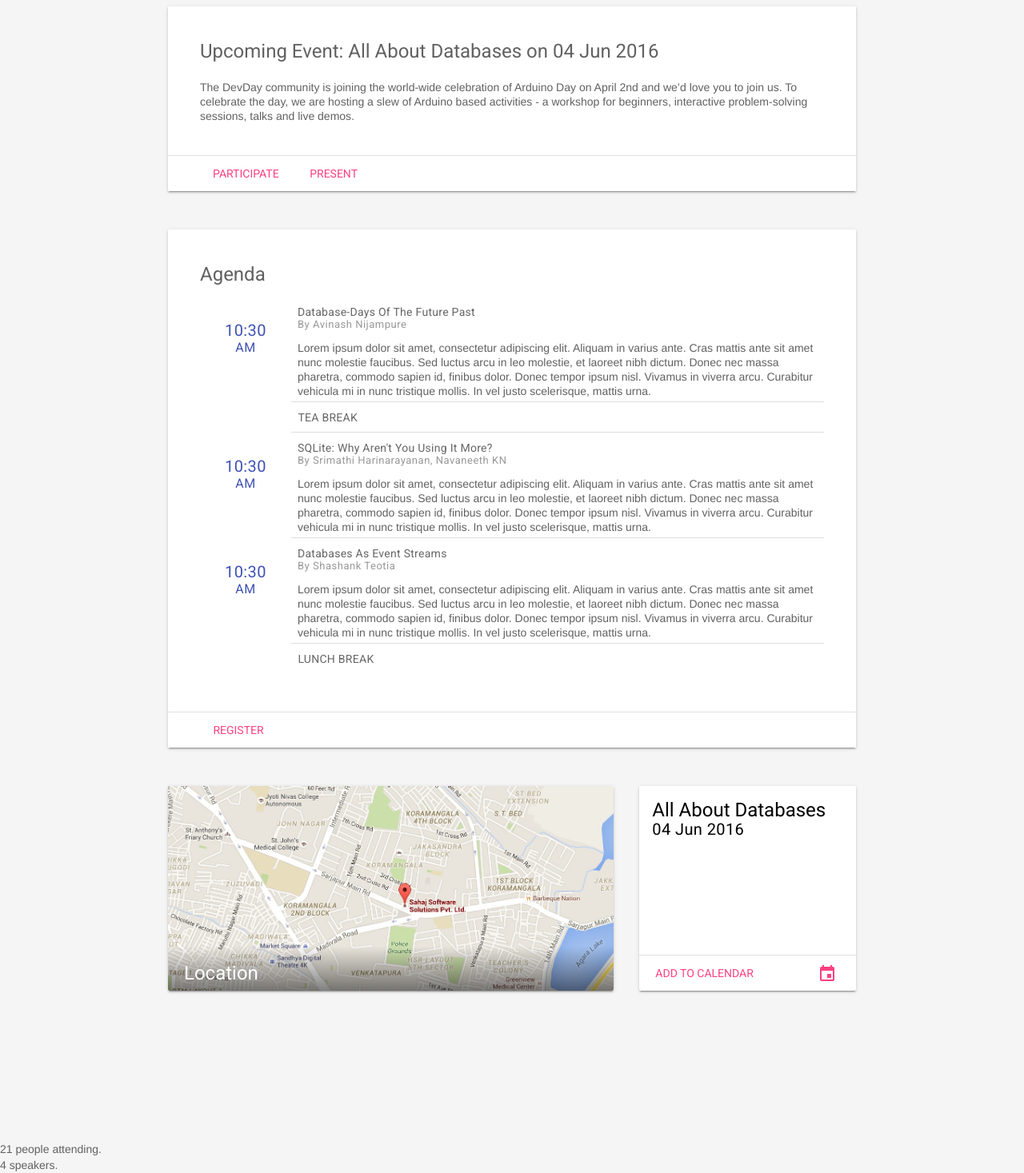
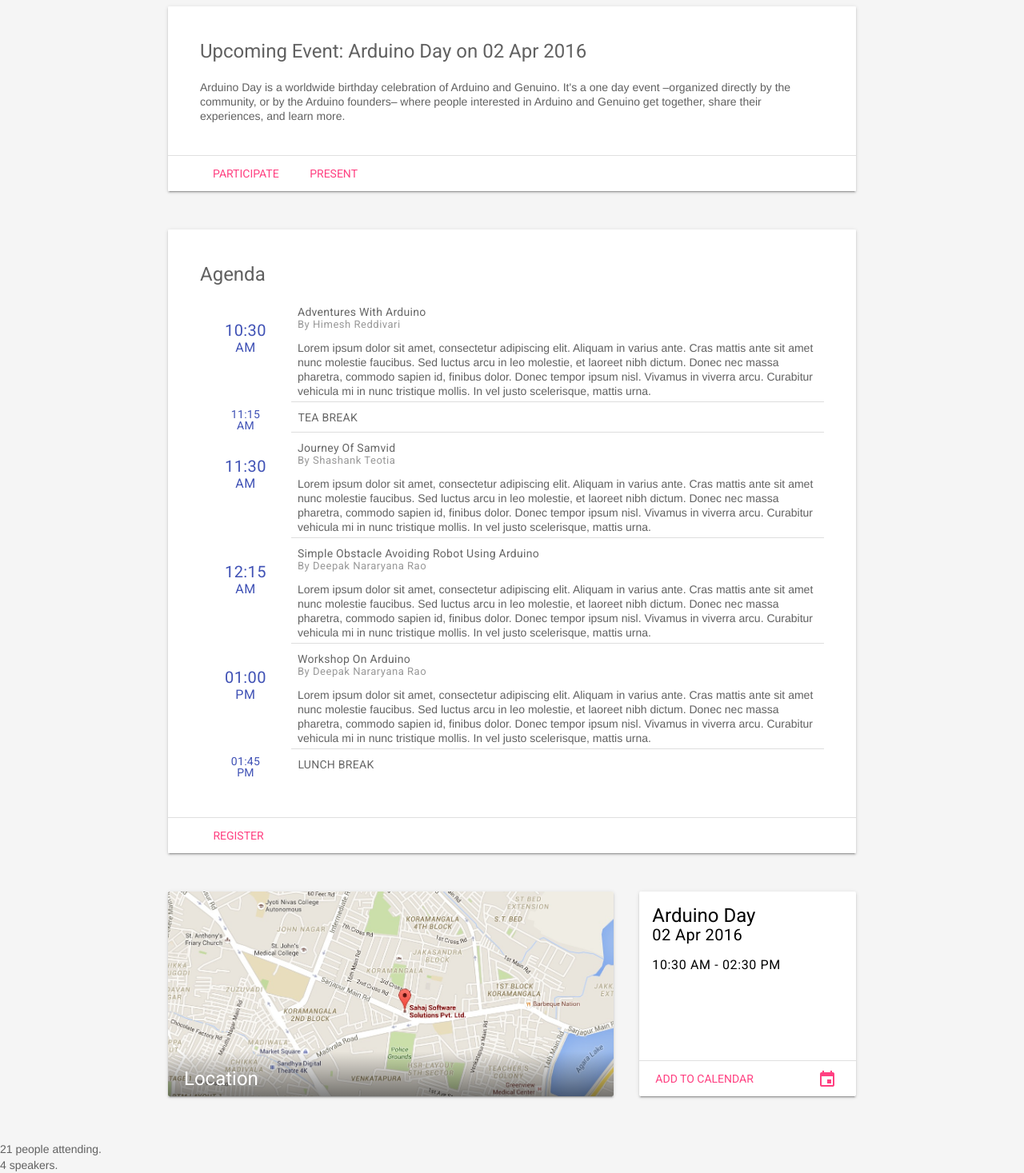
Before and after one commit to parameswaranxyz/devday, a Jekyll site: the page built from _events/arduino-day.markdown, in a window 1280 px wide. Shown: the whole page at 80% size. Built offline with Jekyll 4.4.1, drawn with Linux system fonts in a browser that asks for light colours; nearby versions of some CDN libraries.

Commit message:
Added Arduino Day Event
Need talk abstracts

```diff
--- a/_events/all-about-databases.markdown
+++ b/_events/all-about-databases.markdown
@@ -7,7 +7,7 @@
 name: "All about databases"
 abstract: "A Date with Databases. This meet up would be all about Databases - the internals and the overall. The idea is to tear down databases, across relational/non relational, and understand them deep down."
 time: "2016-06-04T10:30:00+05:30"
-event_time: "10:30 AM - 1:00 PM"
+event_time: "10:30 AM - 01:30 PM"
 registration_closes: "2016-06-04T10:30:00+05:30"
 venue: |
   #365, 3rd Floor, Sulochana Building,
--- a/_events/arduino-day.markdown
+++ b/_events/arduino-day.markdown
@@ -1,54 +1,42 @@
 ---
-title:  "Data science: How it helps"
+title:  "Arduino Day"
 date:   2016-04-02 10:30:00 +0530
 categories: events
 tags: arduino
 author: "devday_ team"
-name: "All about databases"
+name: "Arduino day"
+event_time: "10:30 AM - 02:30 PM"
 abstract: >
-  The DevDay community is joining the world-wide celebration of
-  Arduino Day on April 2nd and we’d love you to join us.  To
-  celebrate the day, we are hosting a slew of Arduino based
-  activities - a workshop for beginners, interactive
-  problem-solving sessions, talks and live demos.
-time: "2016-06-04T10:30:00+05:30"
-registration_closes: "2016-06-04T10:30:00+05:30"
+  Arduino Day is a worldwide birthday celebration of Arduino and Genuino.
+  It's a one day event –organized directly by the community, or by the
+  Arduino founders– where people interested in Arduino and Genuino get
+  together, share their experiences, and learn more.
+time: "2016-04-02T10:30:00+05:30"
+registration_closes: "2016-04-02T10:30:00+05:30"
 venue: "Bangalore"
 agenda:
 -
     type: "talk"
-    title: "Database-Days of the future past"
+    title: "Adventures with Arduino"
     local_time: "10:30"
     local_time_post: "AM"
     abstract: "Lorem ipsum dolor sit amet, consectetur adipiscing elit. Aliquam in varius ante. Cras mattis ante sit amet nunc molestie faucibus. Sed luctus arcu in leo molestie, et laoreet nibh dictum. Donec nec massa pharetra, commodo sapien id, finibus dolor. Donec tempor ipsum nisl. Vivamus in viverra arcu. Curabitur vehicula mi in nunc tristique mollis. In vel justo scelerisque, mattis urna."
     authors:
     -
-        name: "Avinash Nijampure"
+        name: "Himesh Reddivari"
         avatar: ""
-    time: "2016-06-04T10:30:00+05:30"
+    time: "2016-04-02T10:30:00+05:30"
 -
     type: "break"
-    time: "2016-06-04T11:15:00+05:30"
+    time: "2016-04-02T11:15:00+05:30"
     title: "Tea Break"
+    local_time: "11:15"
+    local_time_post: "AM"
 -
     type: "talk"
-    time: "2016-06-04T11:30:00+05:30"
-    title: "SQLite: Why aren't you using it more?"
-    local_time: "10:30"
-    local_time_post: "AM"
-    abstract: "Lorem ipsum dolor sit amet, consectetur adipiscing elit. Aliquam in varius ante. Cras mattis ante sit amet nunc molestie faucibus. Sed luctus arcu in leo molestie, et laoreet nibh dictum. Donec nec massa pharetra, commodo sapien id, finibus dolor. Donec tempor ipsum nisl. Vivamus in viverra arcu. Curabitur vehicula mi in nunc tristique mollis. In vel justo scelerisque, mattis urna."
-    authors:
-    -
-        name: "Srimathi Harinarayanan"
-        avatar: ""
-    -
-        name: "Navaneeth KN"
-        avatar: ""
--
-    type: "talk"
-    title: "Databases as event streams"
-    time: "2016-06-04T12:15:00+05:30"
-    local_time: "10:30"
+    time: "2016-04-02T11:30:00+05:30"
+    title: "Journey of Samvid"
+    local_time: "11:30"
     local_time_post: "AM"
     abstract: "Lorem ipsum dolor sit amet, consectetur adipiscing elit. Aliquam in varius ante. Cras mattis ante sit amet nunc molestie faucibus. Sed luctus arcu in leo molestie, et laoreet nibh dictum. Donec nec massa pharetra, commodo sapien id, finibus dolor. Donec tempor ipsum nisl. Vivamus in viverra arcu. Curabitur vehicula mi in nunc tristique mollis. In vel justo scelerisque, mattis urna."
     authors:
@@ -56,36 +44,31 @@
         name: "Shashank Teotia"
         avatar: ""
 -
+    type: "talk"
+    title: "Simple obstacle avoiding Robot using Arduino"
+    time: "2016-04-02T12:15:00+05:30"
+    local_time: "12:15"
+    local_time_post: "AM"
+    abstract: "Lorem ipsum dolor sit amet, consectetur adipiscing elit. Aliquam in varius ante. Cras mattis ante sit amet nunc molestie faucibus. Sed luctus arcu in leo molestie, et laoreet nibh dictum. Donec nec massa pharetra, commodo sapien id, finibus dolor. Donec tempor ipsum nisl. Vivamus in viverra arcu. Curabitur vehicula mi in nunc tristique mollis. In vel justo scelerisque, mattis urna."
+    authors:
+    -
+        name: "Deepak Nararyana Rao"
+        avatar: ""
+-
+    type: "workshop"
+    title: "Workshop on Arduino"
+    time: "2016-04-02T13:00:00+05:30"
+    local_time: "01:00"
+    local_time_post: "PM"
+    abstract: "Lorem ipsum dolor sit amet, consectetur adipiscing elit. Aliquam in varius ante. Cras mattis ante sit amet nunc molestie faucibus. Sed luctus arcu in leo molestie, et laoreet nibh dictum. Donec nec massa pharetra, commodo sapien id, finibus dolor. Donec tempor ipsum nisl. Vivamus in viverra arcu. Curabitur vehicula mi in nunc tristique mollis. In vel justo scelerisque, mattis urna."
+    authors:
+    -
+        name: "Deepak Nararyana Rao"
+        avatar: ""
+-
     type: "break"
     title: "Lunch Break"
-    time: "2016-06-04"
+    time: "2016-06-04T13:45:00+05:30"
+    local_time: "01:45"
+    local_time_post: "PM"
 ---
-
-Devday archives
-
-Name
-----
-
-DEVDAY Arduino Meetup
-
-Abstract
---------
-
-> About Arduino Day
-
-  Arduino Day is a worldwide birthday celebration of Arduino and Genuino. It's a one day event –organized directly by the community, or by the Arduino founders– where people interested in Arduino and Genuino get together, share their experiences, and learn more.
-
-Talks
------
-• Adventures with Arduino (Himesh Reddivari)
-
-• Journey of Samvid (Shashank Teotia)
-
-• Simple obstacle avoiding Robot using Arduino (Deepak Nararyana Rao)
-
-• Workshop on Arduino
-
-
-Time
-----
-April 2 · 10:00 AM
--- a/_includes/header_mdl.html
+++ b/_includes/header_mdl.html
@@ -1,9 +1,9 @@
 <header>
     <div class="container">
         <div class="content">
-            <span class="title">
+            <a class="title" href="/">
                 <img src="/images/logo.gif">
-            </span>
+            </a>
             <div class="search box">
                 <label for="search-field">
                     <i class="material-icons">search</i>
--- a/_layouts/event.html
+++ b/_layouts/event.html
@@ -24,7 +24,7 @@
                             <div class="content">
                                 <h4 class="full width">Agenda</h4>
                                 {% for sub_event in event.agenda %}
-                                {%if sub_event.type == "talk" %}
+                                {%if sub_event.type != "break" %}
                                 <div class="thumbnail">
                                     <h5>{{ sub_event.local_time }}</h5>
                                     <h6>{{ sub_event.local_time_post }}</h6>
--- a/_sass/_header.scss
+++ b/_sass/_header.scss
@@ -51,8 +51,11 @@
                 line-height: 68px;
                 background-color: transparent !important;
                 border-bottom: 4px solid transparent;
-                @extend .mdl-navigation__link;
-                @extend .mdl-typography--text-uppercase;
+
+                & > a {
+                    @extend .mdl-navigation__link;
+                    @extend .mdl-typography--text-uppercase;
+                }
             }
         }
     }
```
